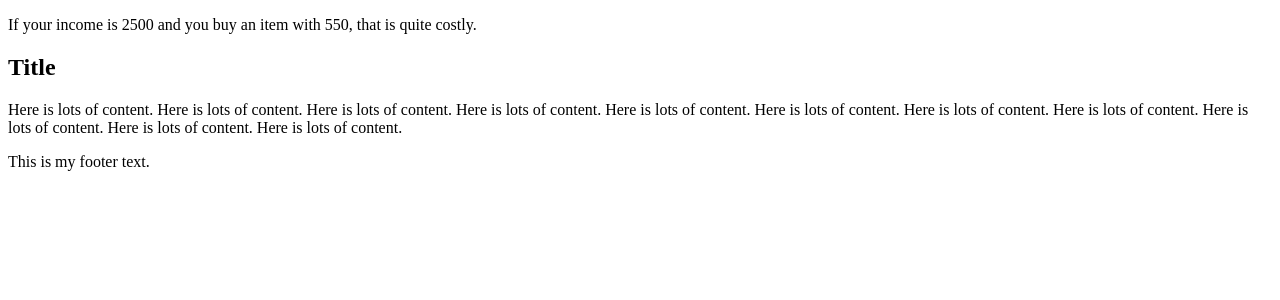
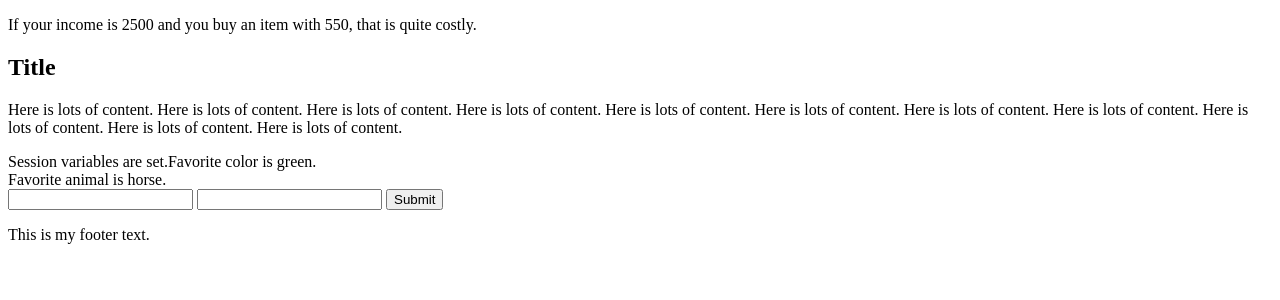
Before and after one commit to treduan/treduan, a PHP site: page / in a window 1280 px wide. Shown: the top 300 px of the page. Run offline with PHP 8.4, Linux system fonts and the light colour scheme.

Commit message:
Testing with sessions

```diff
--- a/php/testikansio/index.php
+++ b/php/testikansio/index.php
@@ -22,4 +22,6 @@
 ?>
 <p>If your income is <?php echo $income . " and you buy an item with $price, " . expenses($price, $income) . "." ?></p>
 <?php require "article.php" ?>
+<?php require "sessiontest.php"?>
+<?php require "todo.php" ?>
 <?php require "footer.php" ?>
--- /dev/null
+++ b/php/testikansio/sessiontest.php
@@ -0,0 +1,21 @@
+<?php
+// Start the session
+session_start();
+?>
+<!DOCTYPE html>
+<html>
+<body>
+
+<?php
+// Set session variables
+$_SESSION["favcolor"] = "green";
+$_SESSION["favanimal"] = "horse";
+echo "Session variables are set.";
+?>
+<?php
+// Echo session variables that were set on previous page
+echo "Favorite color is " . $_SESSION["favcolor"] . ".<br>";
+echo "Favorite animal is " . $_SESSION["favanimal"] . ".";
+?>
+</body>
+</html>
--- a/php/testikansio/todo.php
+++ b/php/testikansio/todo.php
@@ -1,5 +1,4 @@
 <?php
- session_start();
 
  class toDo {
  protected    $identify;
@@ -29,13 +28,11 @@
      $this->startDate=$strtdte;
  }
  }
-
- $ray=[];
-
+    $ray = isset($_SESSION['ray']) ? $_SESSION['ray']: [];
+    $ide = isset($_SESSION['ide']) ? $_SESSION['ide'] : 1;
  if(isset($GET["unformal"],$_GET["date"],$_GET["submit"])){
      $unformal = htmlspecialchars($_GET["unformal"]);
      $date = htmlspecialchars($_GET["date"]);
-     $ide = isset($_SESSION['ide']) ? $_SESSION['ide'] : 1;
      array_push($ray, new toDo($ide,$unformal,$date));
      $ide++;
      $_SESSION['ide'] = $ide;
@@ -50,7 +47,7 @@
      <title>Document</title>
  </head>
  <body>
-     <form action="">
+     <form action="post">
          <input type="text" nane="unformal" id="unformal">
          <input type="text" name="date" id="date">
          <input type="submit" name="butto" id="submit">
@@ -63,34 +60,7 @@
      ?>
      </ul>
      <?php
-   function division(int $x, int $y) {
-       if($y > 0) {
-           return intval($x/$y);
-       }
-       else {
-           return "You cannot divide with 0.";
-       }
-   }
-   echo division("8.7", 19);
-   $num = "5.6";
-   echo "<br>";
-   echo 7/intval($num) . "<br>";
-   echo $num;
-?>
-<?php
-function upper(?string $str): string
-{
-    return "Returning " . strtoupper($str);
-}
-
-$str = "moikka";
-echo upper($str);
-?>
-<?php
-function add($x, $y): int {
-    return strval($x)+(string)$y;
-}
-echo "<br>" . add("3.5", "4.8");
-?>
+        echo isset($_SESSION['ray']);
+     ?>
  </body>
  </html>
```
